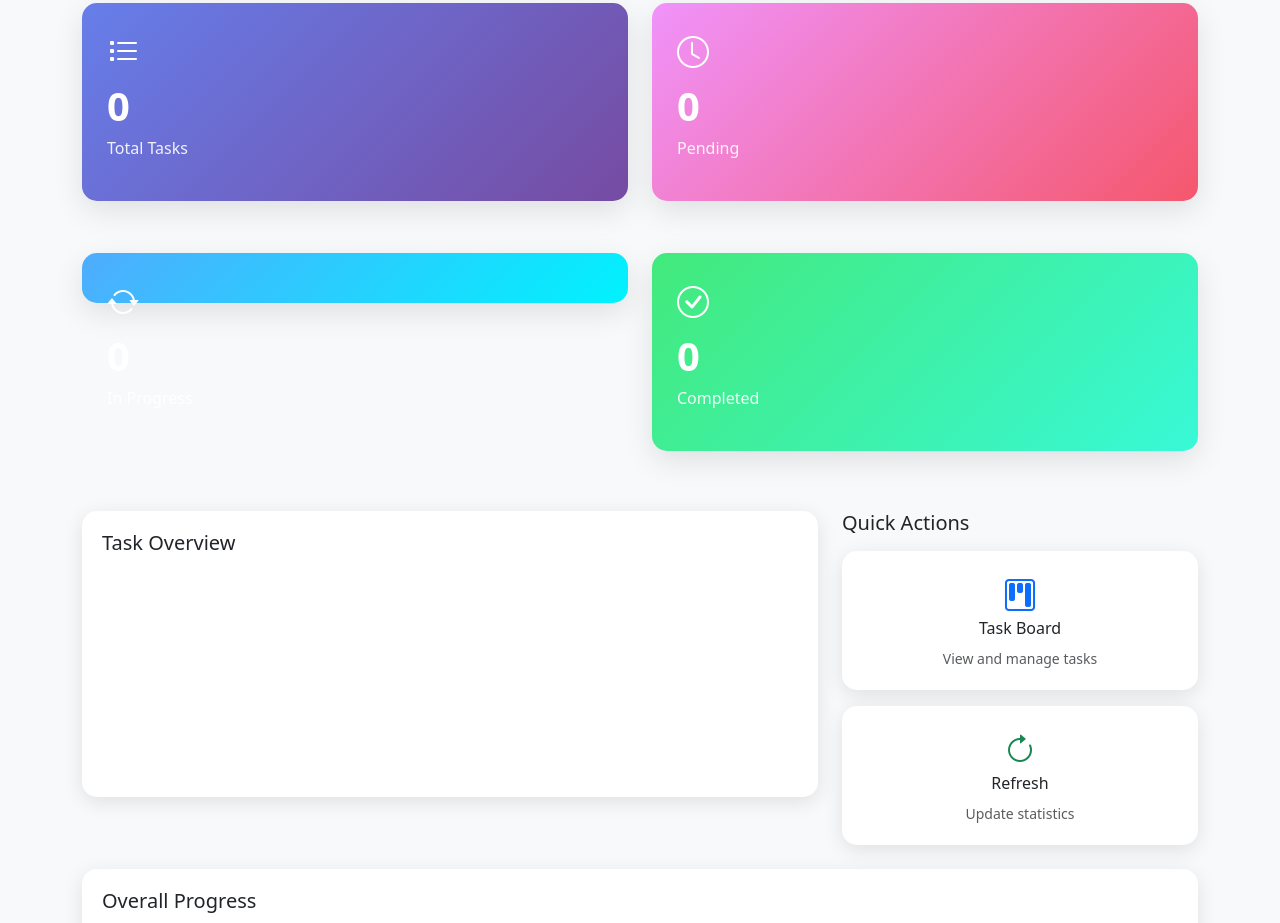
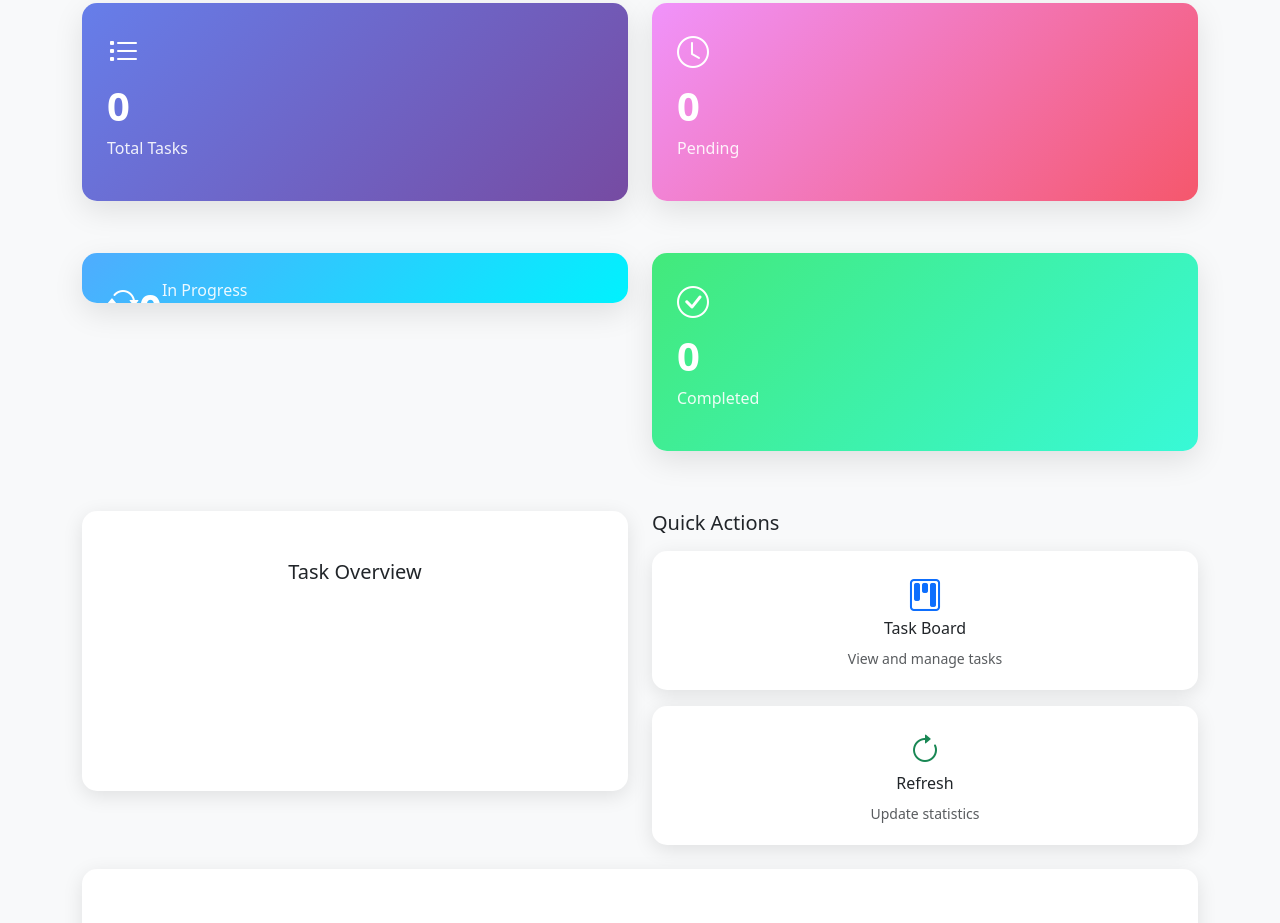
Before and after one commit to LearningNerdGirl/task-manager, a plain HTML site: page frontend/dashboard.html in a window 1280 px wide. Shown: the part 257-1180 px from the top of the page. Drawn offline with nearby package versions, Linux system fonts and the light colour scheme; no server answers; sample sign-in values are in the browser's storage.

Commit message:
in progress

```diff
--- a/frontend/dashboard.html
+++ b/frontend/dashboard.html
@@ -26,19 +26,7 @@
         background: linear-gradient(135deg, #f093fb 0%, #f5576c 100%);
       }
       .stat-card.progress {
-        background: linear-gradient(135deg, #4facfe 0%, #00f2fe 100%) !important;
-        position: relative !important;
-        display: block !important;
-        visibility: visible !important;
-        z-index: 1 !important;
-        overflow: visible !important;
-        color: white !important;
-      }
-      .stat-card.progress .stat-number,
-      .stat-card.progress .stat-label,
-      .stat-card.progress i {
-        color: white !important;
-        opacity: 1 !important;
+        background: linear-gradient(135deg, #4facfe 0%, #00f2fe 100%);
       }
       .stat-card.completed {
         background: linear-gradient(135deg, #43e97b 0%, #38f9d7 100%);
@@ -62,9 +50,21 @@
       .chart-container {
         background: white;
         border-radius: 15px;
-        padding: 20px;
+        padding: 15px;
         box-shadow: 0 5px 20px rgba(0,0,0,0.1);
         margin-bottom: 20px;
+        max-width: 100%;
+        height: auto;
+        min-height: 280px;
+        display: flex;
+        flex-direction: column;
+        align-items: center;
+        justify-content: center;
+      }
+      .chart-container canvas {
+        max-width: 100%;
+        height: auto !important;
+        max-height: 250px;
       }
       .quick-action-card {
         background: white;
@@ -142,13 +142,13 @@
 
       <!-- Charts and Quick Actions -->
       <div class="row">
-        <div class="col-md-8">
+        <div class="col-md-6">
           <div class="chart-container">
-            <h5 class="mb-3">Task Overview</h5>
-            <canvas id="taskChart" width="400" height="200"></canvas>
+            <h5 class="mb-2">Task Overview</h5>
+            <canvas id="taskChart"></canvas>
           </div>
         </div>
-        <div class="col-md-4">
+        <div class="col-md-6">
           <h5 class="mb-3">Quick Actions</h5>
           <a href="board.html" class="quick-action-card mb-3">
             <i class="bi bi-kanban text-primary"></i>
```
